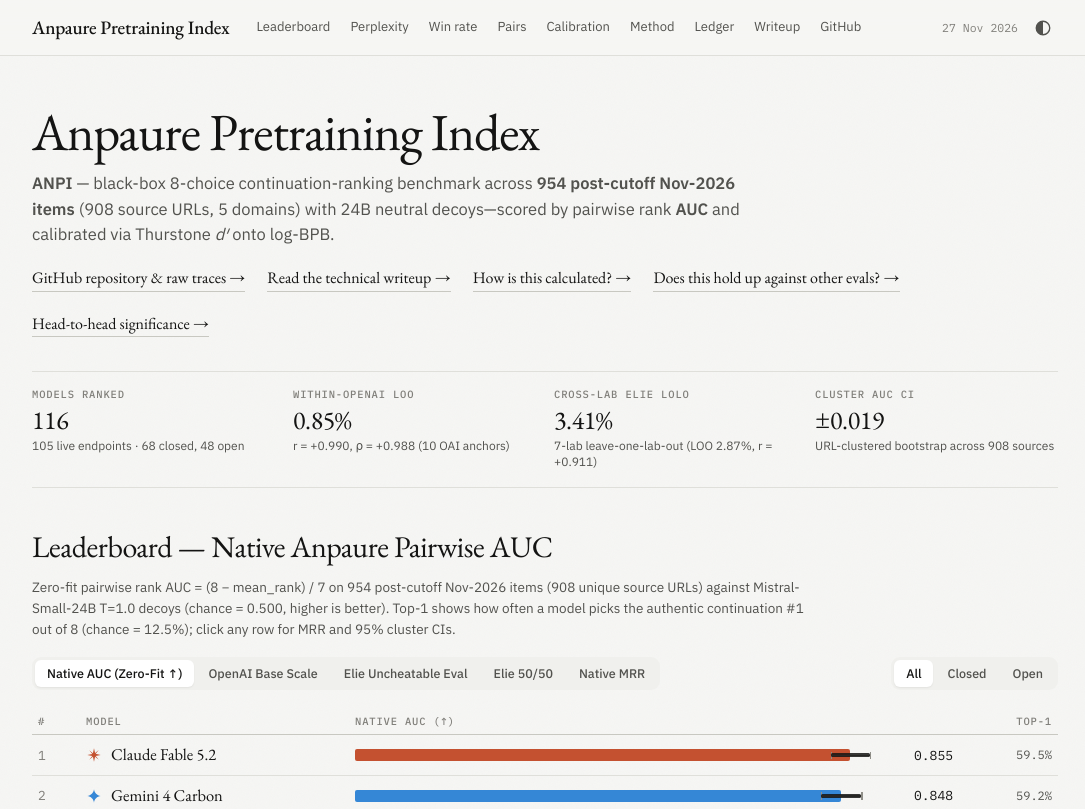
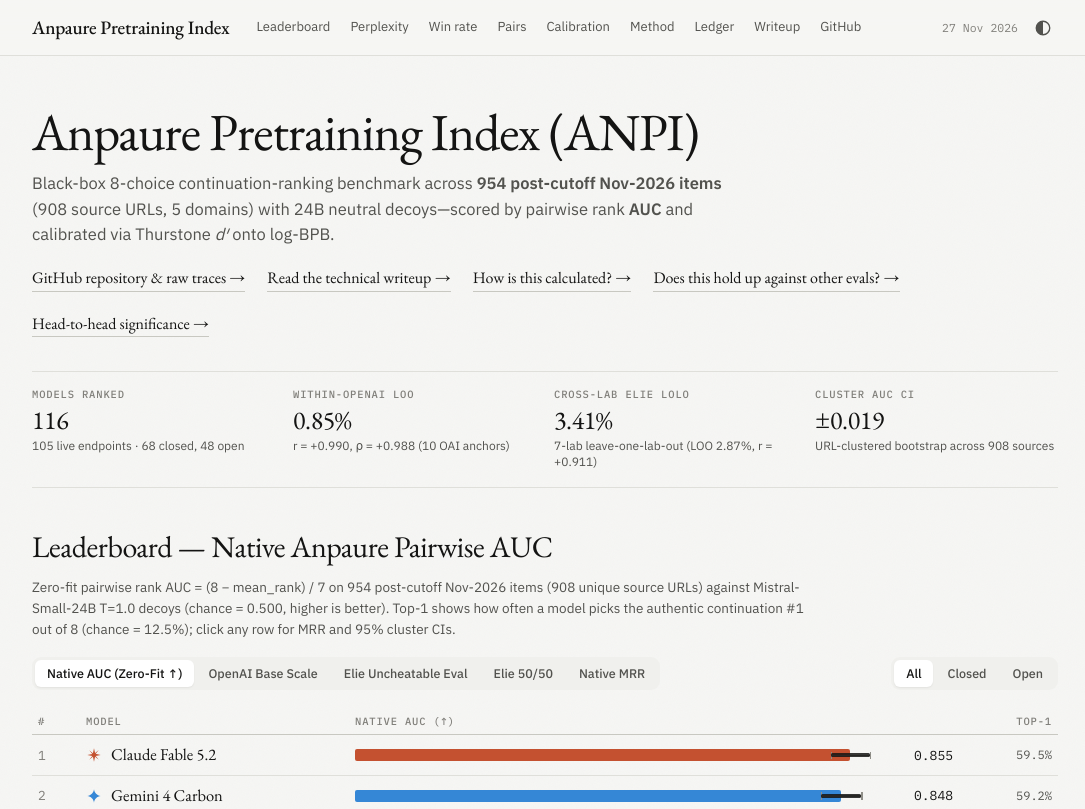
Before and after one commit to anpaure/pretraining-index, a plain HTML site: page index.html in a window 1280 px wide. Shown: the top 809 px of the page, without its empty margins (95-1180 px from the left). Drawn offline with nearby package versions, Linux system fonts and the light colour scheme.

Commit message:
Navbar header 'Anpaure Pretraining Index', hero title 'Anpaure Pretraining Index (ANPI)'

```diff
--- a/index.html
+++ b/index.html
@@ -635,9 +635,9 @@
 
 <main class="wrap">
   <header class="hero">
-    <h1>Anpaure Pretraining Index</h1>
+    <h1>Anpaure Pretraining Index (ANPI)</h1>
     <p class="lead">
-      <b>ANPI</b> — black-box 8-choice continuation-ranking benchmark across <b>954 post-cutoff Nov-2026 items</b> (908 source URLs, 5 domains) with 24B neutral decoys—scored by pairwise rank <b>AUC</b> and calibrated via Thurstone <i>d&prime;</i> onto log-BPB.
+      Black-box 8-choice continuation-ranking benchmark across <b>954 post-cutoff Nov-2026 items</b> (908 source URLs, 5 domains) with 24B neutral decoys—scored by pairwise rank <b>AUC</b> and calibrated via Thurstone <i>d&prime;</i> onto log-BPB.
     </p>
     <div class="hero-links">
       <a href="https://github.com/anpaure/pretraining-index" target="_blank" rel="noopener">GitHub repository &amp; raw traces &rarr;</a>
```
